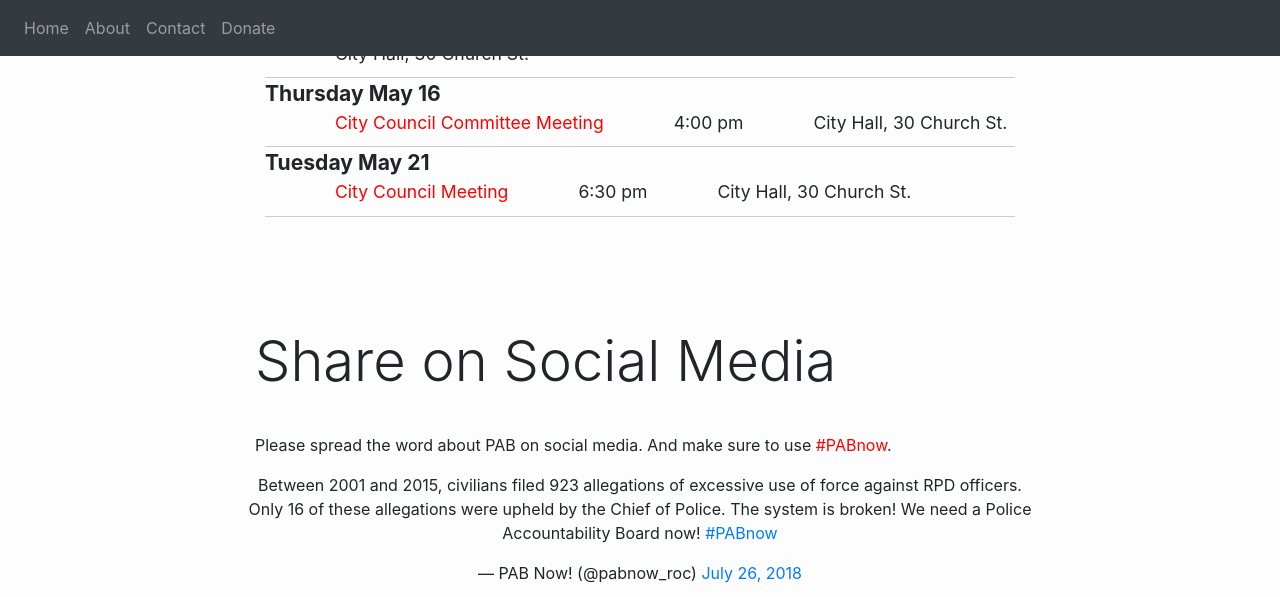
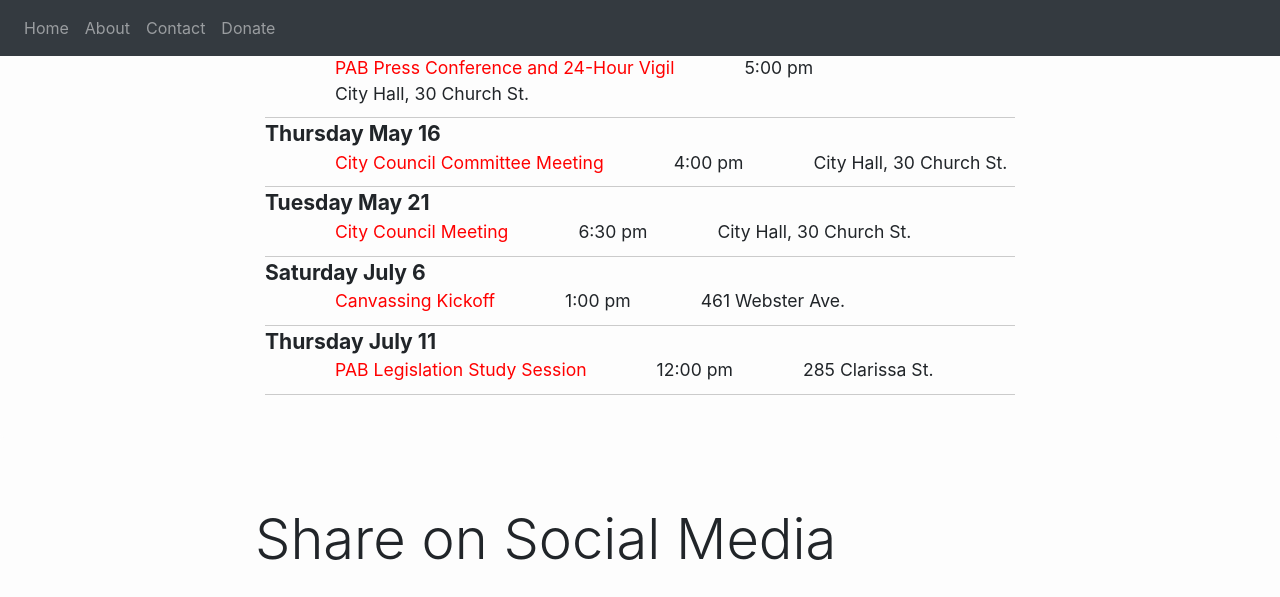
Before and after one commit to pabnow/pabnow.github.io, a Jekyll site: the page built from index.html, in a window 1280 px wide and 900 px high, scrolled down 2362 px, cut to the strip 0-597 px from the top of the window. Built offline with Jekyll 4.4.1, drawn with Linux system fonts in a browser that asks for light colours; nearby versions of some CDN libraries; comment, search, counter and statistics services are not loaded; some of the changed text lies outside the part shown.

Commit message:
Update index.html

```diff
--- a/index.html
+++ b/index.html
@@ -26,6 +26,7 @@ title: PAB
 
 					<p style="text-align: justify;">Read the legislation that will be up for vote here: <a target="_blank" href="https://pabnow.github.io/PAB_Legislation_Final.pdf">City Council's PAB Legislation</a></p>
 
+					<p style="text-align: justify;">Let your neighbors know about the PAB, hand out these flyers: <a target="_blank" href="https://pabnow.github.io/Half_Sheet_Flyer.pdf">PAB Referendum Flyer</a></p>
 
 
 		</div>
@@ -184,6 +185,12 @@ title: PAB
 			<div class="event">
 				<div class="event_date">Tuesday May 21</div><span class="event_name"><a href="" target="_blank">City Council Meeting</a></span><span class="event_time">6:30 pm</span><span class="event_location">City Hall, 30 Church St.</span>
 			</div>
+			<div class="event">
+				<div class="event_date">Saturday July 6</div><span class="event_name"><a href="https://www.facebook.com/events/856889271356880/" target="_blank">Canvassing Kickoff</a></span><span class="event_time">1:00 pm</span><span class="event_location">461 Webster Ave.</span>
+			</div>
+			<div class="event">
+				<div class="event_date">Thursday July 11</div><span class="event_name"><a href="https://www.facebook.com/events/345156639753392/" target="_blank">PAB Legislation Study Session</a></span><span class="event_time">12:00 pm</span><span class="event_location">285 Clarissa St.</span>
+			</div>
 
 
         	</div> 	<!-- events container  -->
```
